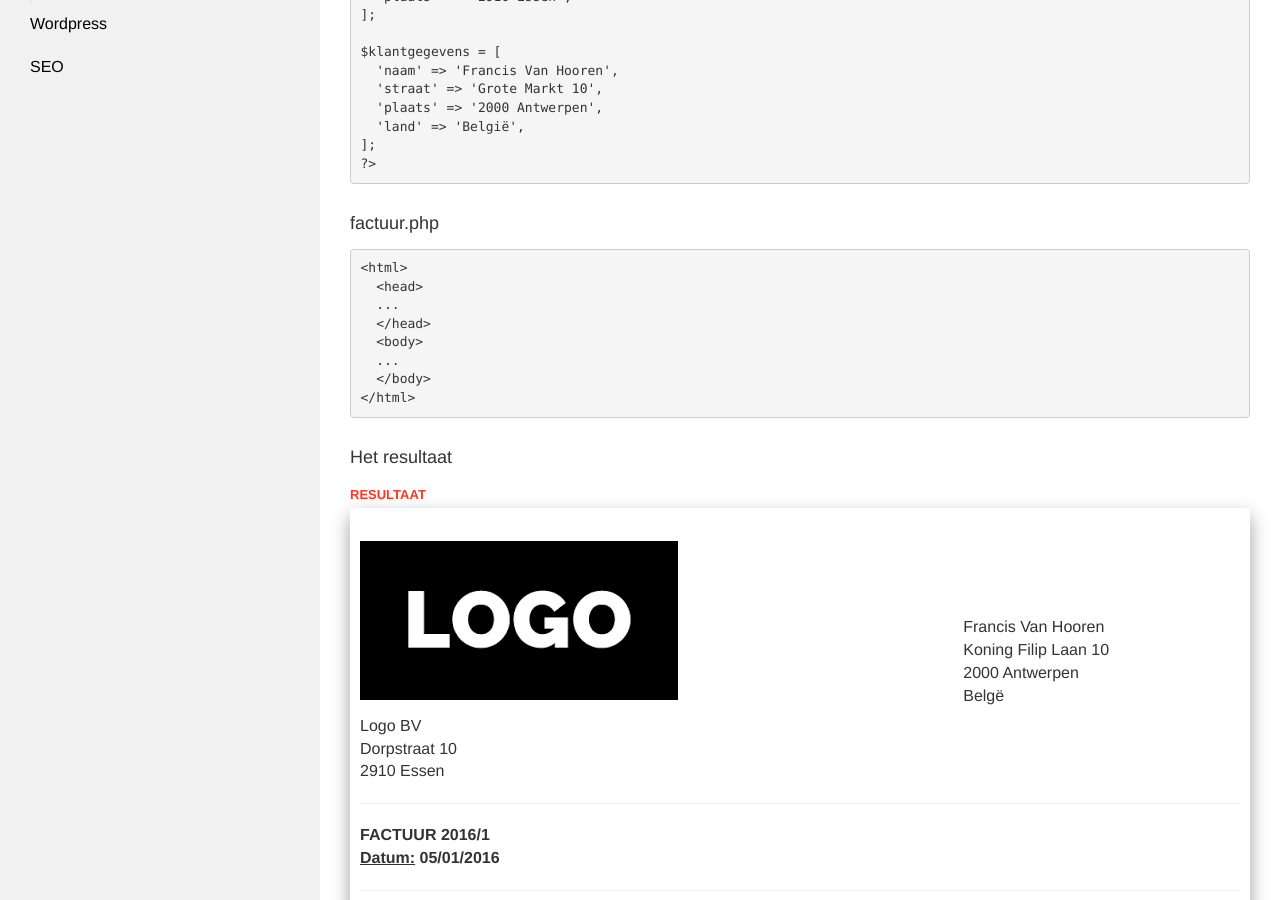
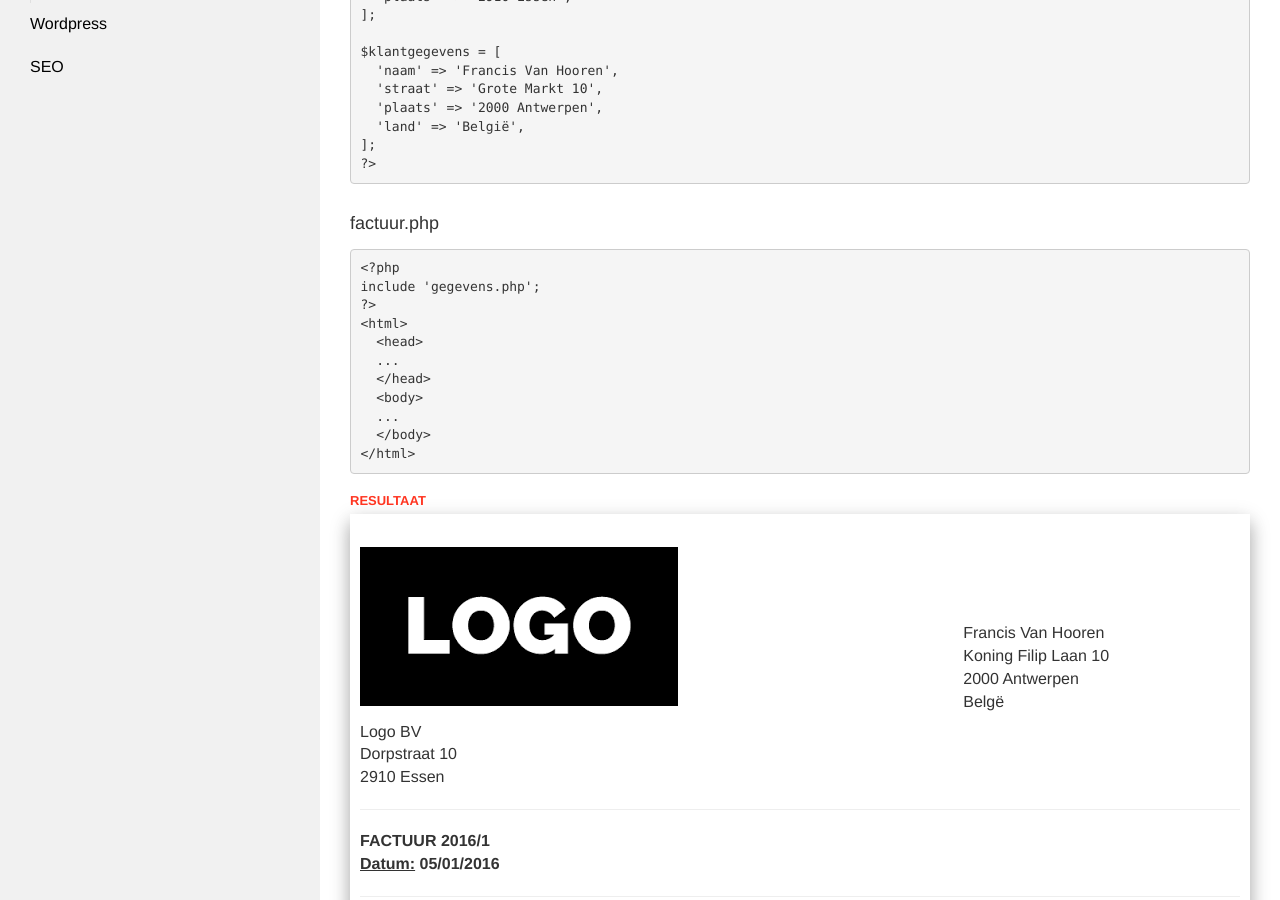
Before and after one commit to Syntra-Brussel/dynamische-webtechnieken, a Jekyll site: the page built from programmeren/oefening-factuur.md, in a window 1280 px wide and 900 px high, scrolled down 455 px. Built offline with Jekyll 4.4.1, drawn with Linux system fonts in a browser that asks for light colours; nearby versions of some CDN libraries; a script that is not in the unit is left out.

Commit message:
Update oefening-factuur.md

```diff
--- a/programmeren/oefening-factuur.md
+++ b/programmeren/oefening-factuur.md
@@ -36,6 +36,9 @@ $klantgegevens = [
 
 #### factuur.php
 <pre data-enlighter-theme="beyond" data-enlighter-language="php">
+&lt;?php
+include 'gegevens.php';
+?&gt;
 &lt;html&gt;
   &lt;head&gt;
   ...
@@ -45,8 +48,6 @@ $klantgegevens = [
   &lt;/body&gt;
 &lt;/html&gt;
 </pre>
-
-#### Het resultaat
 
 <div class="shadow result">
       <table width="100%">
```
